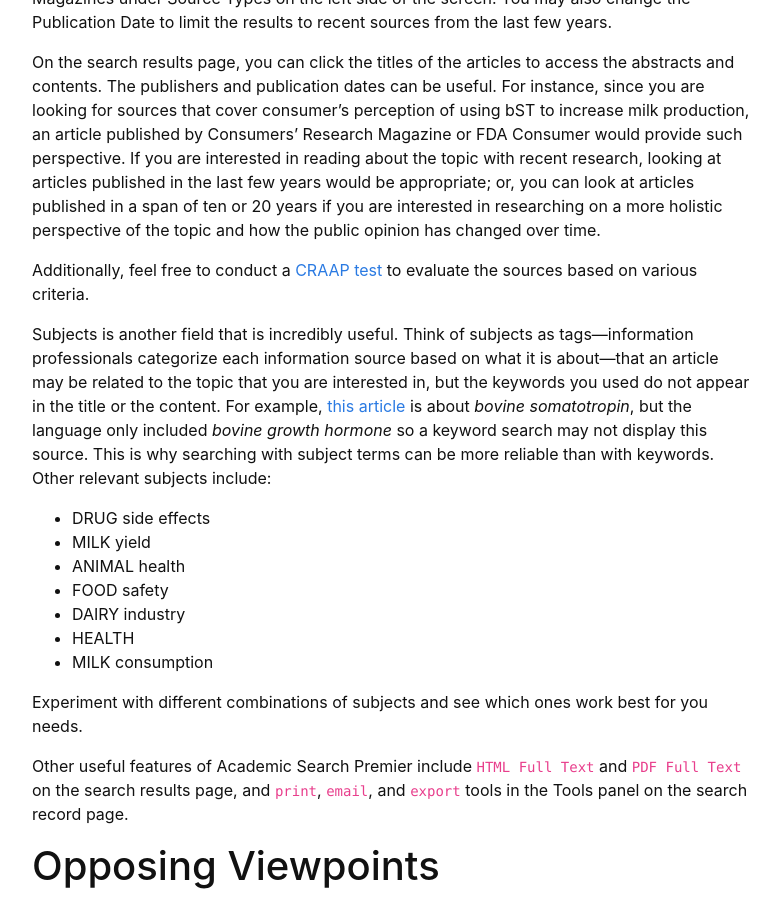
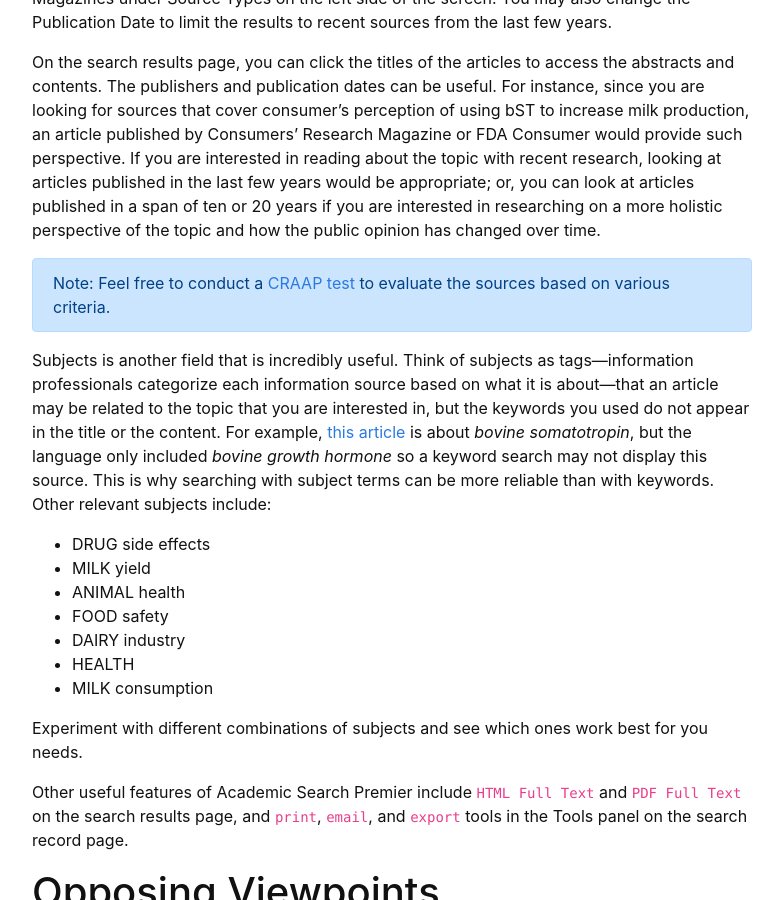
Before and after one commit to hanwendong1/AVS463-f20, a Jekyll site: the page built from content/2-Popular-Sources.md, in a window 1280 px wide and 900 px high, scrolled down 724 px. Shown: the whole window, without its empty margins (248-1031 px from the left). Built offline with Jekyll 4.4.1, drawn with Linux system fonts in a browser that asks for light colours.

Commit message:
Update 2-Popular-Sources.md

```diff
--- a/content/2-Popular-Sources.md
+++ b/content/2-Popular-Sources.md
@@ -19,7 +19,10 @@ This search yields over 1,000 relevant results that include a mix of popular and
 
 On the search results page, you can click the titles of the articles to access the abstracts and contents. The publishers and publication dates can be useful. For instance, since you are looking for sources that cover consumer’s perception of using bST to increase milk production, an article published by Consumers' Research Magazine or FDA Consumer would provide such perspective. If you are interested in reading about the topic with recent research, looking at articles published in the last few years would be appropriate; or, you can look at articles published in a span of ten or 20 years if you are interested in researching on a more holistic perspective of the topic and how the public opinion has changed over time.
 
-Additionally, feel free to conduct a [CRAAP test](https://libguides.uidaho.edu/c.php?g=363237&p=2453602) to evaluate the sources based on various criteria.
+{% capture text %}Note:
+Feel free to conduct a [CRAAP test](https://libguides.uidaho.edu/c.php?g=363237&p=2453602) to evaluate the sources based on various criteria.
+{% endcapture %}
+{% include alert.md text=text color=secondary %}
 
 Subjects is another field that is incredibly useful. Think of subjects as tags—information professionals categorize each information source based on what it is about—that an article may be related to the topic that you are interested in, but the keywords you used do not appear in the title or the content. For example, [this article](https://uidaho.idm.oclc.org/login?url=http://search.ebscohost.com/login.aspx?direct=true&db=f5h&AN=9610111153&site=ehost-live&scope=site) is about *bovine somatotropin*, but the language only included *bovine growth hormone* so a keyword search may not display this source. This is why searching with subject terms can be more reliable than with keywords.
 Other relevant subjects include:
```
